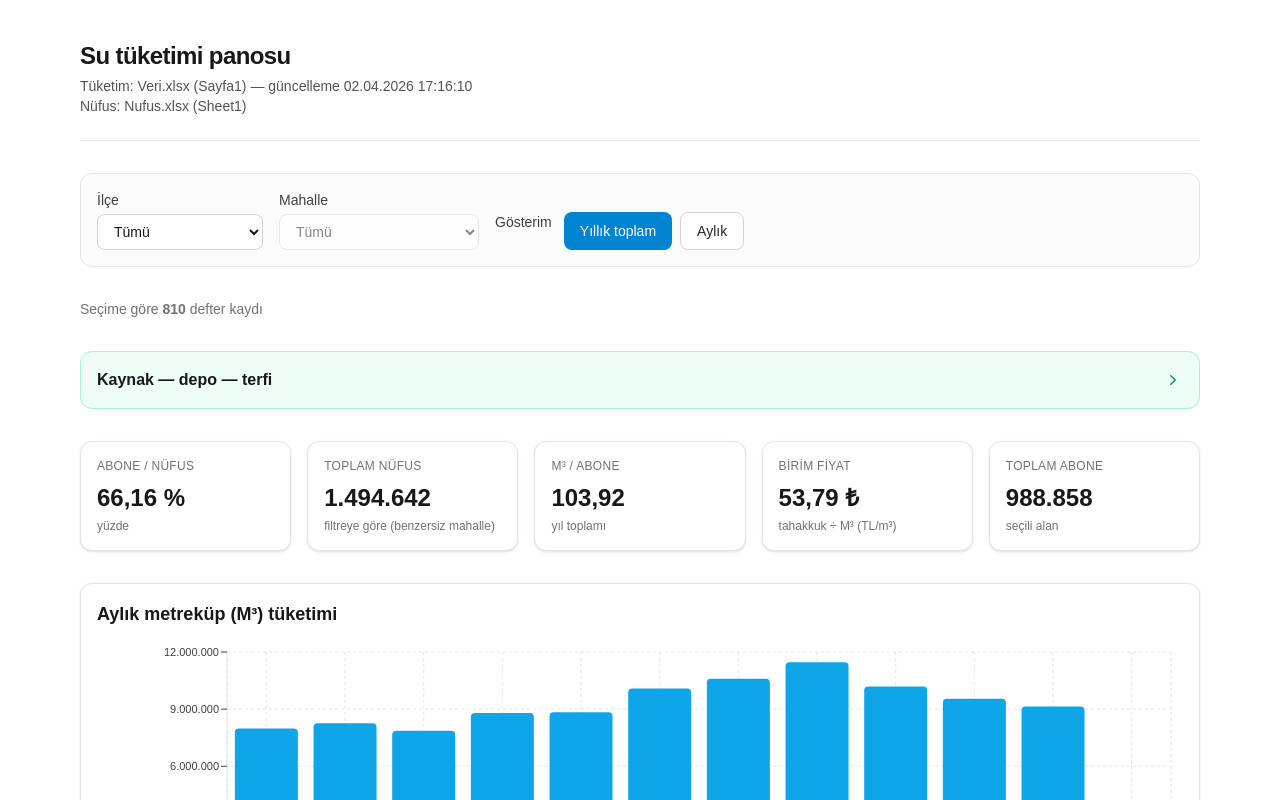
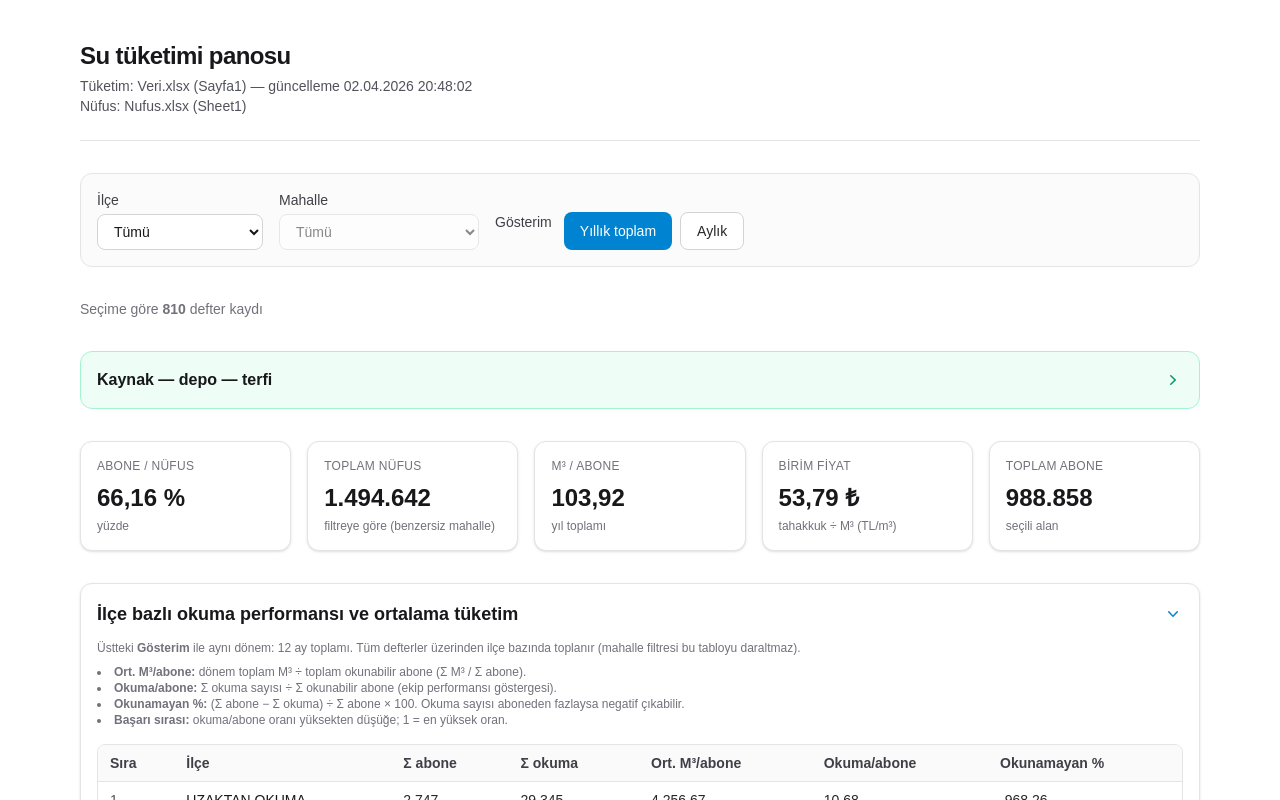
Before and after one commit to ahmetserhatelmas/exceltest, a Next.js app: page / in a window 1280 px wide. Both pictures are taken after a click on the button "Kaynak — depo — terfi". Shown: the top 800 px of the page. Built offline with nearby package versions, Linux system fonts and the light colour scheme.

Commit message:
İlçe bazlı okuma performansı tablosu; panel daraltılabilir; veri güncellemesi
Made-with: Cursor

```diff
--- a/components/Dashboard.tsx
+++ b/components/Dashboard.tsx
@@ -11,10 +11,11 @@ import {
   XAxis,
   YAxis,
 } from "recharts";
-import type { DashboardPayload } from "@/lib/dashboard";
+import type { DashboardPayload, IlcePerformansSatiri } from "@/lib/dashboard";
 import {
   aggregate,
   collectKaynakDepoSummary,
+  computeIlcePerformans,
   filterRecords,
   statsForMonth,
 } from "@/lib/dashboard";
@@ -56,6 +57,7 @@ export default function Dashboard({ data }: Props) {
   const [monthIndex, setMonthIndex] = useState(11);
   /** Kaynak/depo paneli: ilk yüklemede açık, yer kazanmak için kapatılabilir */
   const [kaynakPanelOpen, setKaynakPanelOpen] = useState(true);
+  const [ilcePerformansPanelOpen, setIlcePerformansPanelOpen] = useState(true);
 
   const mahalleOptions = useMemo(() => {
     if (!ilce) return [];
@@ -99,6 +101,17 @@ export default function Dashboard({ data }: Props) {
   const kaynakOzeti = useMemo(
     () => collectKaynakDepoSummary(filtered),
     [filtered]
+  );
+
+  const ilcePerformans = useMemo(
+    () =>
+      computeIlcePerformans(
+        data.records,
+        period === "toplam"
+          ? { tur: "yillik" }
+          : { tur: "aylik", ayIndeks: monthIndex }
+      ),
+    [data.records, period, monthIndex]
   );
 
   return (
@@ -316,6 +329,108 @@ export default function Dashboard({ data }: Props) {
         />
       </section>
 
+      <section className="rounded-xl border border-zinc-200 bg-white p-4 shadow-sm dark:border-zinc-800 dark:bg-zinc-950">
+        <button
+          type="button"
+          onClick={() => setIlcePerformansPanelOpen((o) => !o)}
+          className="flex w-full items-center justify-between gap-3 rounded-lg text-left outline-none ring-sky-500/40 transition hover:bg-black/[0.03] focus-visible:ring-2 dark:hover:bg-white/[0.04]"
+          aria-expanded={ilcePerformansPanelOpen}
+          aria-controls="ilce-performans-panel"
+          id="ilce-performans-toggle"
+        >
+          <h2 className="text-lg font-semibold text-zinc-900 dark:text-zinc-100">
+            İlçe bazlı okuma performansı ve ortalama tüketim
+          </h2>
+          <svg
+            xmlns="http://www.w3.org/2000/svg"
+            viewBox="0 0 20 20"
+            fill="currentColor"
+            className={`h-5 w-5 shrink-0 text-sky-600 transition-transform duration-200 dark:text-sky-400 ${
+              ilcePerformansPanelOpen ? "" : "-rotate-90"
+            }`}
+            aria-hidden
+          >
+            <path
+              fillRule="evenodd"
+              d="M5.23 7.21a.75.75 0 011.06.02L10 11.168l3.71-3.94a.75.75 0 111.08 1.04l-4.25 4.5a.75.75 0 01-1.08 0l-4.25-4.5a.75.75 0 01.02-1.06z"
+              clipRule="evenodd"
+            />
+          </svg>
+        </button>
+
+        <div
+          id="ilce-performans-panel"
+          role="region"
+          aria-labelledby="ilce-performans-toggle"
+          className={ilcePerformansPanelOpen ? "mt-3" : "hidden"}
+        >
+          <p className="text-xs text-zinc-500 dark:text-zinc-500">
+            Üstteki <strong>Gösterim</strong> ile aynı dönem:{" "}
+            {period === "toplam"
+              ? "12 ay toplamı"
+              : data.months[monthIndex] ?? `Ay ${monthIndex + 1}`}
+            . Tüm defterler üzerinden ilçe bazında toplanır (mahalle filtresi bu
+            tabloyu daraltmaz).
+          </p>
+          <ul className="mt-2 list-inside list-disc text-xs text-zinc-500 dark:text-zinc-500">
+            <li>
+              <strong>Ort. M³/abone:</strong> dönem toplam M³ ÷ toplam okunabilir
+              abone (Σ M³ / Σ abone).
+            </li>
+            <li>
+              <strong>Okuma/abone:</strong> Σ okuma sayısı ÷ Σ okunabilir abone
+              (ekip performansı göstergesi).
+            </li>
+            <li>
+              <strong>Okunamayan %:</strong> (Σ abone − Σ okuma) ÷ Σ abone × 100.
+              Okuma sayısı aboneden fazlaysa negatif çıkabilir.
+            </li>
+            <li>
+              <strong>Başarı sırası:</strong> okuma/abone oranı yüksekten düşüğe;
+              1 = en yüksek oran.
+            </li>
+          </ul>
+          <div className="mt-4 overflow-x-auto rounded-lg border border-zinc-200 dark:border-zinc-800">
+            <table className="w-full min-w-[720px] border-collapse text-left text-sm">
+              <thead>
+                <tr className="border-b border-zinc-200 bg-zinc-50 dark:border-zinc-800 dark:bg-zinc-900/80">
+                  <th className="px-3 py-2 font-semibold text-zinc-700 dark:text-zinc-300">
+                    Sıra
+                  </th>
+                  <th className="px-3 py-2 font-semibold text-zinc-700 dark:text-zinc-300">
+                    İlçe
+                  </th>
+                  <th className="px-3 py-2 font-semibold text-zinc-700 dark:text-zinc-300">
+                    Σ abone
+                  </th>
+                  <th className="px-3 py-2 font-semibold text-zinc-700 dark:text-zinc-300">
+                    Σ okuma
+                  </th>
+                  <th className="px-3 py-2 font-semibold text-zinc-700 dark:text-zinc-300">
+                    Ort. M³/abone
+                  </th>
+                  <th className="px-3 py-2 font-semibold text-zinc-700 dark:text-zinc-300">
+                    Okuma/abone
+                  </th>
+                  <th className="px-3 py-2 font-semibold text-zinc-700 dark:text-zinc-300">
+                    Okunamayan %
+                  </th>
+                </tr>
+              </thead>
+              <tbody>
+                {ilcePerformans.map((row) => (
+                  <IlcePerformansRow
+                    key={row.ilce}
+                    row={row}
+                    seciliIlce={ilce}
+                  />
+                ))}
+              </tbody>
+            </table>
+          </div>
+        </div>
+      </section>
+
       <section className="grid gap-8 lg:grid-cols-1">
         <ChartCard title="Aylık metreküp (M³) tüketimi">
           <ResponsiveContainer width="100%" height={320}>
@@ -402,6 +517,47 @@ export default function Dashboard({ data }: Props) {
         </ChartCard>
       </section>
     </div>
+  );
+}
+
+function IlcePerformansRow({
+  row,
+  seciliIlce,
+}: {
+  row: IlcePerformansSatiri;
+  seciliIlce: string;
+}) {
+  const vurgu = Boolean(seciliIlce && row.ilce === seciliIlce);
+  return (
+    <tr
+      className={`border-b border-zinc-100 dark:border-zinc-800/80 ${
+        vurgu
+          ? "bg-sky-50 dark:bg-sky-950/35"
+          : "hover:bg-zinc-50/80 dark:hover:bg-zinc-900/50"
+      }`}
+    >
+      <td className="px-3 py-2 tabular-nums text-zinc-600 dark:text-zinc-400">
+        {row.basariSirasi}
+      </td>
+      <td className="px-3 py-2 font-medium text-zinc-900 dark:text-zinc-100">
+        {row.ilce}
+      </td>
+      <td className="px-3 py-2 tabular-nums text-zinc-800 dark:text-zinc-200">
+        {nf0.format(row.toplamAbone)}
+      </td>
+      <td className="px-3 py-2 tabular-nums text-zinc-800 dark:text-zinc-200">
+        {nf0.format(row.toplamOkuma)}
+      </td>
+      <td className="px-3 py-2 tabular-nums text-zinc-800 dark:text-zinc-200">
+        {nf.format(row.ortalamaM3PerAbone)}
+      </td>
+      <td className="px-3 py-2 tabular-nums text-zinc-800 dark:text-zinc-200">
+        {nf.format(row.okumaBolumAbone)}
+      </td>
+      <td className="px-3 py-2 tabular-nums text-zinc-800 dark:text-zinc-200">
+        {nf.format(row.okunamayanYuzde)}
+      </td>
+    </tr>
   );
 }
 
--- a/lib/dashboard.ts
+++ b/lib/dashboard.ts
@@ -173,3 +173,79 @@ export function statsForMonth(
     birimFiyat: totalM3 > 0 ? totalTahakkuk / totalM3 : null,
   };
 }
+
+/** Tüm defterler üzerinden ilçe bazlı özet (filtre dışı, karşılaştırma için) */
+export type IlcePerformansMod =
+  | { tur: "yillik" }
+  | { tur: "aylik"; ayIndeks: number };
+
+export type IlcePerformansSatiri = {
+  ilce: string;
+  toplamAbone: number;
+  toplamOkuma: number;
+  toplamM3: number;
+  /** Dönem toplam M³ / toplam okunabilir abone */
+  ortalamaM3PerAbone: number;
+  /** Σ okuma / Σ abone (sayaç okuma / okunabilir abone) */
+  okumaBolumAbone: number;
+  /** (Σ abone − Σ okuma) / Σ abone × 100; okuma > abone ise negatif olabilir */
+  okunamayanYuzde: number;
+  /** Okuma/abone oranına göre azalan sıra; 1 = en yüksek oran */
+  basariSirasi: number;
+};
+
+export function computeIlcePerformans(
+  records: DashboardRecord[],
+  mod: IlcePerformansMod
+): IlcePerformansSatiri[] {
+  const acc = new Map<
+    string,
+    { abone: number; okuma: number; m3: number }
+  >();
+
+  for (const r of records) {
+    const ilce = r.ilce?.trim();
+    if (!ilce) continue;
+    if (!acc.has(ilce)) {
+      acc.set(ilce, { abone: 0, okuma: 0, m3: 0 });
+    }
+    const b = acc.get(ilce)!;
+    b.abone += r.abone;
+
+    if (mod.tur === "yillik") {
+      for (let i = 0; i < 12; i++) {
+        const c = r.monthly[i];
+        if (c?.okuma != null) b.okuma += c.okuma;
+        if (c?.m3 != null) b.m3 += c.m3;
+      }
+    } else {
+      const c = r.monthly[mod.ayIndeks];
+      if (c?.okuma != null) b.okuma += c.okuma;
+      if (c?.m3 != null) b.m3 += c.m3;
+    }
+  }
+
+  const satirlar: IlcePerformansSatiri[] = [];
+  for (const [ilce, v] of acc) {
+    if (v.abone <= 0) continue;
+    const ortalamaM3PerAbone = v.m3 / v.abone;
+    const okumaBolumAbone = v.okuma / v.abone;
+    const okunamayanYuzde = ((v.abone - v.okuma) / v.abone) * 100;
+    satirlar.push({
+      ilce,
+      toplamAbone: v.abone,
+      toplamOkuma: v.okuma,
+      toplamM3: v.m3,
+      ortalamaM3PerAbone,
+      okumaBolumAbone,
+      okunamayanYuzde,
+      basariSirasi: 0,
+    });
+  }
+
+  satirlar.sort((a, b) => b.okumaBolumAbone - a.okumaBolumAbone);
+  return satirlar.map((row, i) => ({
+    ...row,
+    basariSirasi: i + 1,
+  }));
+}
```
Also changed, not shown: data/dashboard.json.
